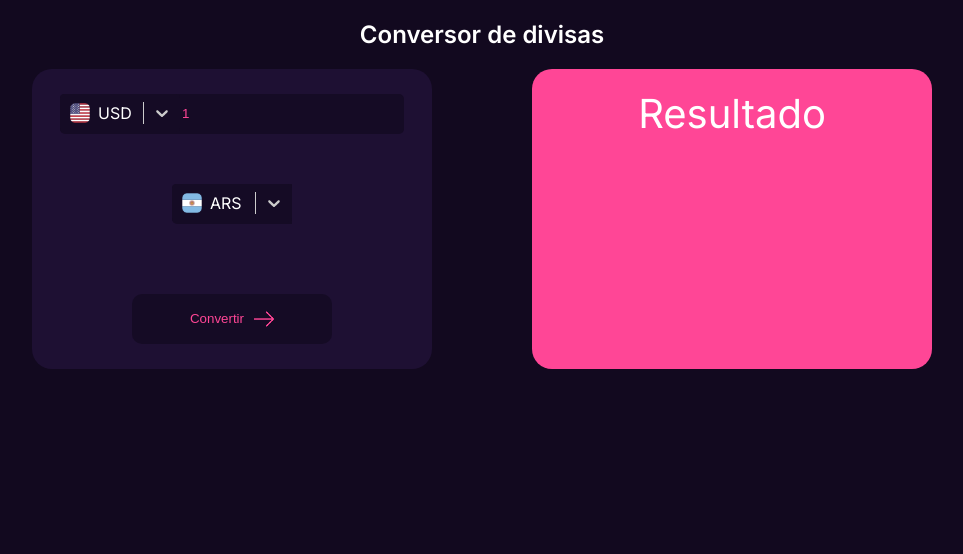
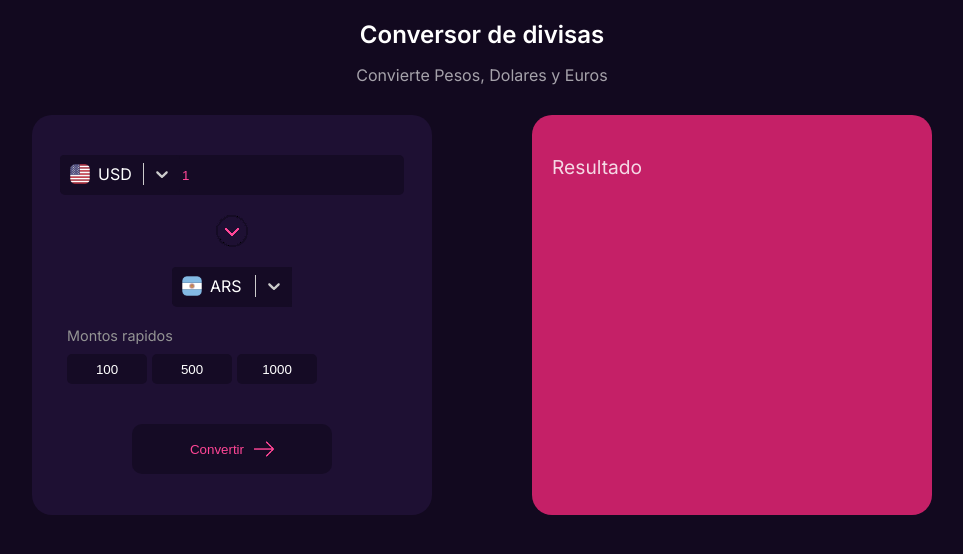
Before and after one commit to JuanManuelFernandez/Conversor-De-Monedas, a React (Vite) app in the folder conversor-divisas/: page / in a window 1280 px wide. Shown: the top 554 px of the page, without its empty margins (158-1121 px from the left). Built offline with nearby package versions, Linux system fonts and the light colour scheme.

Commit message:
Funciones de montos rapidos y mejoras en el diseño

```diff
--- a/conversor-divisas/src/App.css
+++ b/conversor-divisas/src/App.css
@@ -9,11 +9,18 @@ body {
 
 .ContenedorTitulo {
   display: flex;
-  justify-content: center;
+  flex-direction: column;
+  align-items: center;
 }
 
 .Titulo {
   color: #ffff;
+  margin-bottom: 0;
+}
+
+.Texto {
+  color: #ffffff9f;
+  margin-bottom: 30px;
 }
 
 .ContenedorBoxes {
@@ -33,9 +40,9 @@ body {
   justify-content: center;
   background-color: #1E1033;
   width: 400px;
-  height: 300px;
+  height: 400px;
   border-radius: 20px;
-  gap: 70px;
+  gap: 20px;
 }
 
 .ContenedorTipo {
@@ -49,6 +56,11 @@ body {
   display: flex;
   flex-direction: row;
   align-items: center;
+}
+
+.ImgConversion {
+  margin-top: 20px;
+  margin-bottom: 20px;
 }
 
 .SelectTipo {
@@ -72,7 +84,6 @@ body {
 }
 
 .SelectEquivalente {
-  margin-top: 50px;
   width: 120px;
   height: 40px;
   border: none;
@@ -80,6 +91,34 @@ body {
   border-bottom-left-radius: 5px;
   color: #FF4696;
   background-color: #150b25;
+}
+
+.ContenedorBtnsRapidos {
+  display: flex;
+  flex-direction: column;
+  gap: 10px;
+  margin-right: 80px;
+}
+
+.SpanMontos {
+  font-size: 0.9rem;
+  color: #949494;
+}
+
+
+.BtnsRapidos {
+  display: flex;
+  gap: 5px;
+}
+
+.BtnsRapidos button {
+  border: none;
+  border-radius: 5px;
+  width: 80px;
+  height: 30px;
+  color: #ffff;
+  background-color: #150b25;
+  cursor: pointer;
 }
 
 .BtnConvertir {
@@ -93,9 +132,9 @@ body {
   color: #FF4696;
   background-color: #150b25;
   cursor: pointer;
+  margin-top: 20px;
   gap: 10px;
 }
-
 .BtnConvertir img {
   width: 20px;
 }
@@ -113,22 +152,29 @@ body {
 
 .BoxDer {
   display: flex;
-  align-items: center;
+  align-items: flex-start;
   flex-direction: column;
-  background-color: #FF4696;
+  background-color: #c52067;
   width: 400px;
-  height: 300px;
+  height: 400px;
   border-radius: 20px;
 }
 
 .TituloResultado {
-  color: #ffff;
-  font-size: 2.5rem;
-  margin-top: 20px;
+  color: #ffffffd3;
+  font-size: 1.2rem;
+  margin-top: 40px;
+  margin-left: 20px;
 }
 
 .SpanResultado {
   color: #ffff;
-  font-size: 1.2rem;
-  margin-top: 20px;
+  font-size: 2.5rem;
+  margin-top: 5px;
+  margin-left: 20px;
 }
+
+.TipoMoneda {
+  color: #ffff;
+  margin-left: 20px;
+}
--- a/conversor-divisas/src/App.jsx
+++ b/conversor-divisas/src/App.jsx
@@ -53,6 +53,7 @@ function App() {
       <section className='Main'>
         <div className='ContenedorTitulo'>
           <h1 className='Titulo'>Conversor de divisas</h1>
+          <p className='Texto'>Convierte Pesos, Dolares y Euros</p>
         </div>
 
         <div className='ContenedorBoxes'>
@@ -70,6 +71,8 @@ function App() {
                 <input className='InputMonto' type='number' value={cantidad} onChange={e => setCantidad(e.target.value)}></input>
               </div>
 
+              <img src='src/assets/conversion.png' className='ImgConversion'></img>
+
               <Select
                 options={opcionesMoneda}
                 value={equivalente}
@@ -79,6 +82,15 @@ function App() {
                 styles={estilosSelect}
               />
             </div>
+
+            <div className='ContenedorBtnsRapidos'>
+              <span className='SpanMontos'>Montos rapidos</span>
+              <div className='BtnsRapidos'>
+                <button onClick={() => setCantidad(100)}>100</button>
+                <button onClick={() => setCantidad(500)}>500</button>
+                <button onClick={() => setCantidad(1000)}>1000</button>
+              </div>
+            </div>
             <button className='BtnConvertir' onClick={convertir}>Convertir<img src='src/assets/Flecha.png' className='IconoFlecha'></img></button>
           </div>
 
@@ -86,6 +98,7 @@ function App() {
           <div className='BoxDer'>
               <span className='TituloResultado'>Resultado</span>
               <span className='SpanResultado'>{resultado}</span>
+              {resultado && <span className='TipoMoneda'>{equivalente.value}</span>}
           </div>
         </div>
       </section>
```
Also changed, not shown: conversor-divisas/src/assets/Conversion.png (added), conversor-divisas/src/assets/FlechaHover.png (deleted).
